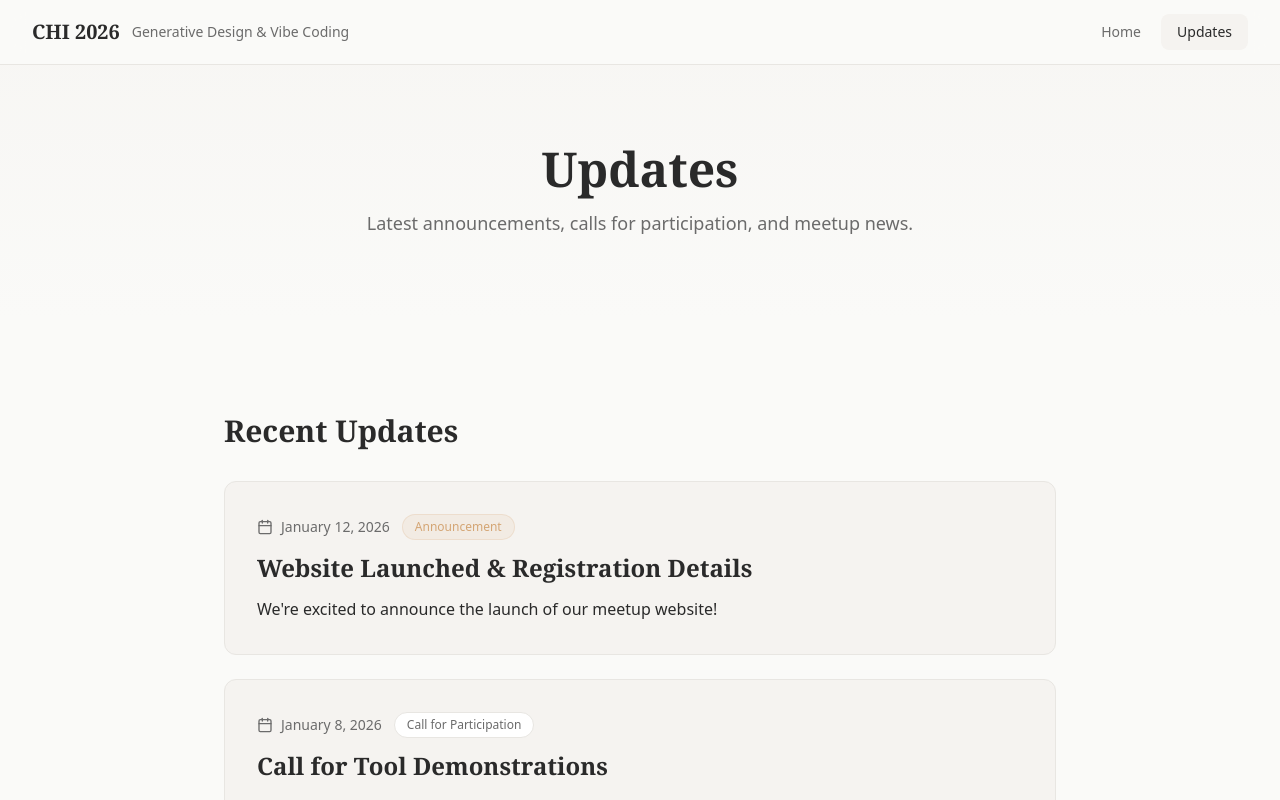
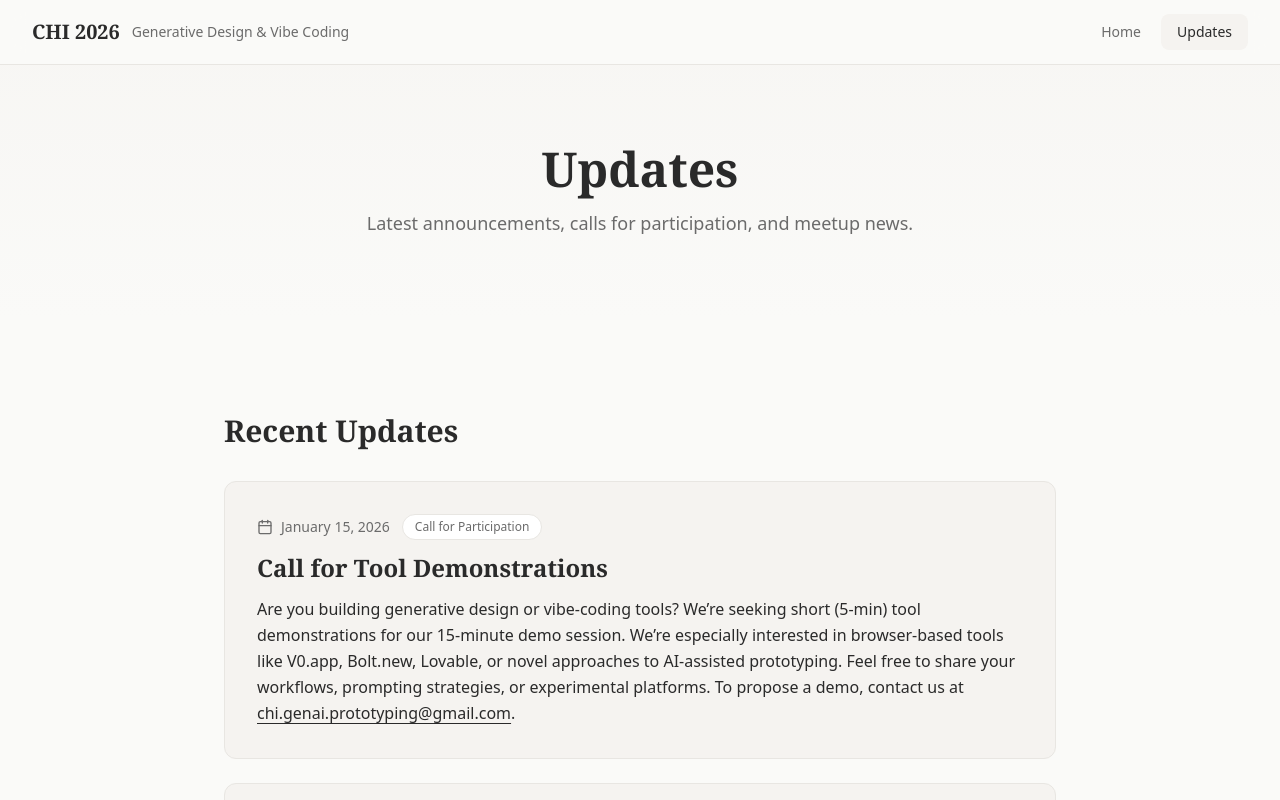
Before and after one commit to KikiSpace/chi-meetup-site, a Next.js app: page /updates in a window 1280 px wide. Shown: the top 800 px of the page. Built offline with nearby package versions, Linux system fonts and the light colour scheme.

Commit message:
update posts - call for participation

```diff
--- a/src/app/updates/page.tsx
+++ b/src/app/updates/page.tsx
@@ -4,17 +4,32 @@ import { Section } from '@/components/Section';
 import { Calendar } from 'lucide-react';
 
 const updates = [
-  {
+    {
+      date: "2026-01-15",
+      title: "Call for Tool Demonstrations",
+      content: (
+        <>
+          Are you building generative design or vibe-coding tools? We’re seeking short (5-min) tool
+          demonstrations for our 15-minute demo session. We’re especially interested in browser-based
+          tools like V0.app, Bolt.new, Lovable, or novel approaches to AI-assisted prototyping. Feel free
+          to share your workflows, prompting strategies, or experimental platforms. To propose a demo,
+          contact us at{" "}
+          <a
+            href="mailto:chi.genai.prototyping@gmail.com"
+            className="font-medium underline underline-offset-4 hover:opacity-80"
+          >
+            chi.genai.prototyping@gmail.com
+          </a>
+          .
+        </>
+      ),
+      type: "call" as const,
+    },
+   {
     date: '2026-01-12',
     title: 'Website Launched & Registration Details',
     content: `We're excited to announce the launch of our meetup website! `,
     type: 'announcement' as const,
-  },
-  {
-    date: '2026-01-08',
-    title: 'Call for Tool Demonstrations',
-    content: `Are you building generative design or vibe-coding tools? We're seeking short (5-min) tool demonstrations for our 15-minute demo session. We're interested in browser-based tools like V0.app, Bolt.new, Lovable, or novel approaches to AI-assisted prototyping. Share your workflows, prompting strategies, or experimental platforms. Contact us via the Participate page to propose your demo.`,
-    type: 'call' as const,
   },
   {
     date: '2025-11-30',
```
